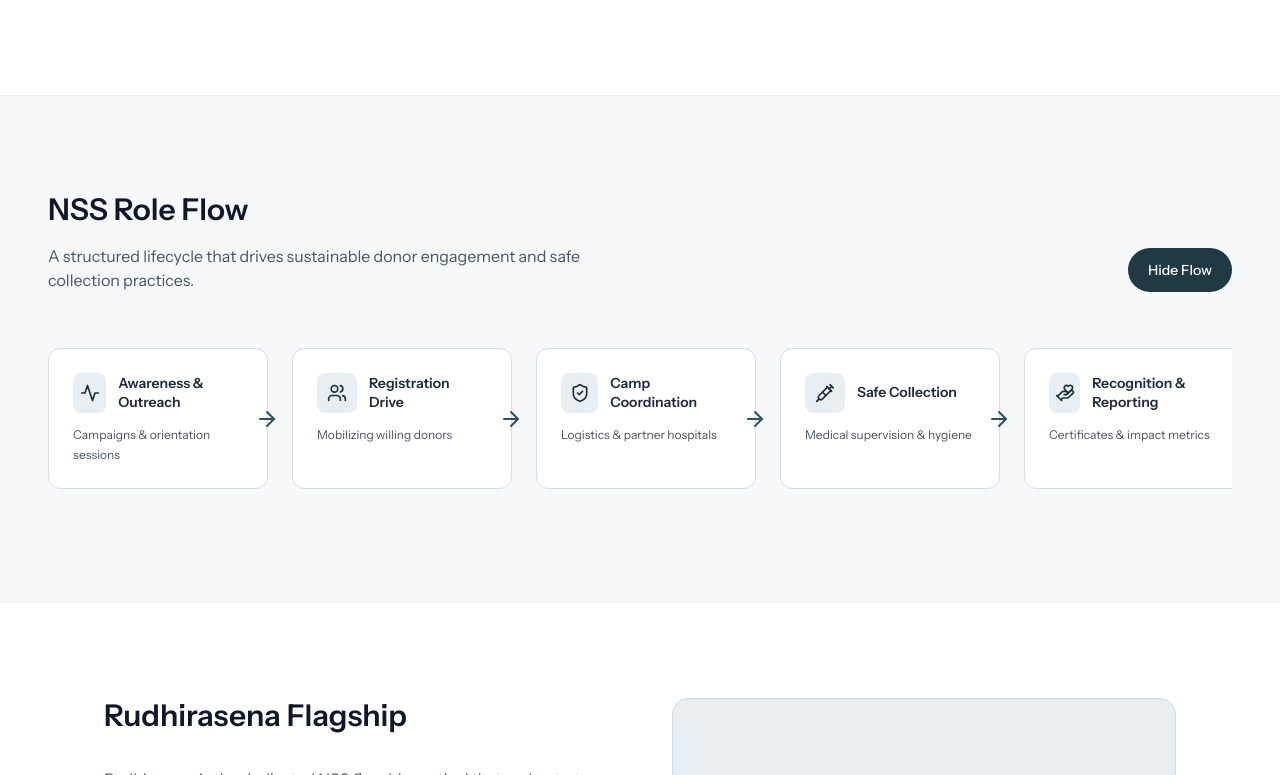
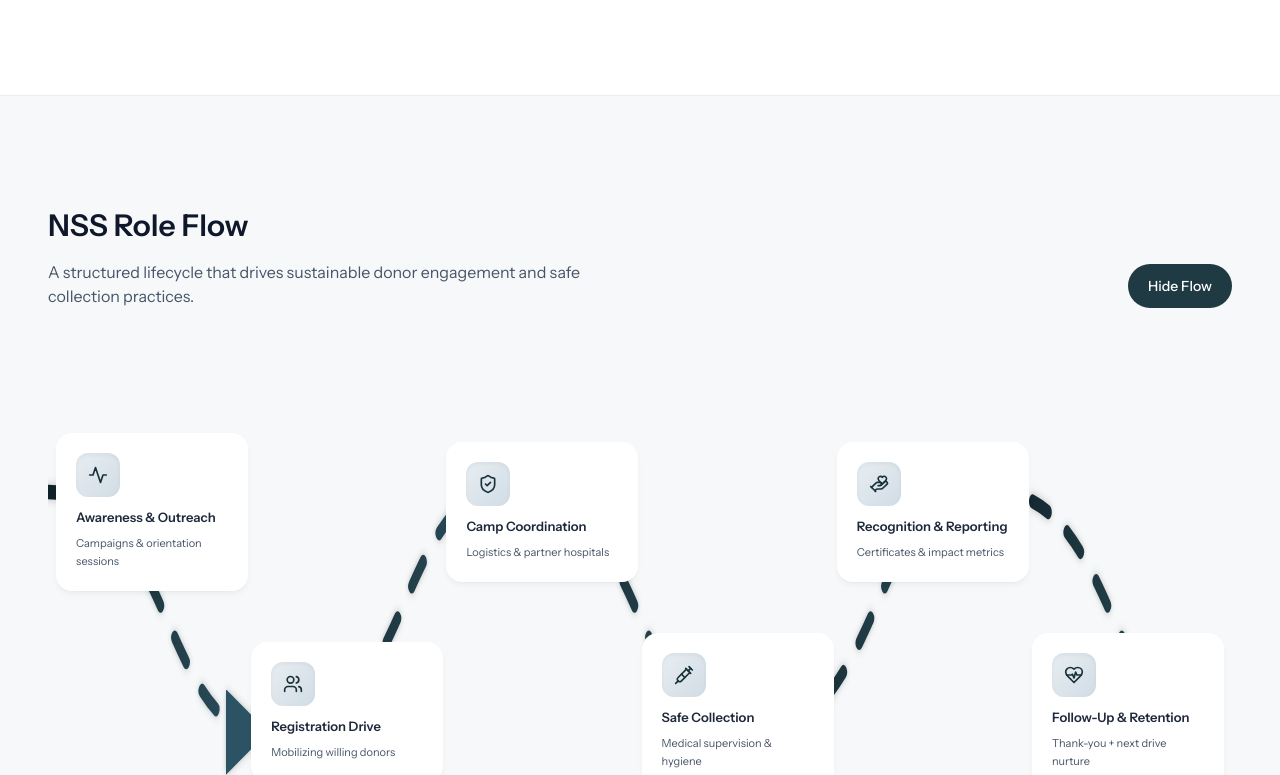
Before and after one commit to zidduhhere/nss-project, a React (Vite) app: page /blood-donation in a window 1280 px wide. Shown: the part 1585-2360 px from the top of the page. Built offline with nearby package versions, Linux system fonts and the light colour scheme.

Commit message:
Erorr fixed

```diff
--- a/src/routes/routeConfig.tsx
+++ b/src/routes/routeConfig.tsx
@@ -1,4 +1,4 @@
-import HomePage from '@/views/home/HomePage';
+import HomePage from '@/views/home/HomeView';
 import { AboutView, BloodDonationView, TreeTagView, LoginView, RegisterView, BlogView, WebsiteTeamView, ContactView } from '@/views';
 import StudentDashboard from '@/components/student/StudentDashboard';
 import FacultyDashboard from '@/components/faculty/FacultyDashboard';
--- a/src/views/blood-donation/sections/FlowSection.tsx
+++ b/src/views/blood-donation/sections/FlowSection.tsx
@@ -1,5 +1,5 @@
 import { useState } from 'react';
-import { Activity, Users, ShieldCheck, Syringe, HandHeart, HeartPulse, ArrowRight } from 'lucide-react';
+import { Activity, Users, ShieldCheck, Syringe, HandHeart, HeartPulse } from 'lucide-react';
 
 export const BloodFlowSection = () => {
     const [showFlow, setShowFlow] = useState(true);
@@ -11,10 +11,13 @@ export const BloodFlowSection = () => {
         { title: 'Recognition & Reporting', icon: <HandHeart className="h-5 w-5" />, desc: 'Certificates & impact metrics' },
         { title: 'Follow-Up & Retention', icon: <HeartPulse className="h-5 w-5" />, desc: 'Thank-you + next drive nurture' },
     ];
+    // Helper to compute start/end Y positions for segments (percentage of SVG height)
+    const getY = (index: number) => (index % 2 === 0 ? 25 : 75);
+
     return (
-        <section className="py-24 bg-nss-50">
+        <section className="py-28 bg-nss-50">
             <div className="max-w-7xl mx-auto px-6 lg:px-12">
-                <div className="flex flex-col md:flex-row md:items-end md:justify-between gap-8 mb-14">
+                <div className="flex flex-col md:flex-row md:items-end md:justify-between gap-8 mb-16">
                     <div className="space-y-4 max-w-xl">
                         <h2 className="text-3xl font-semibold text-secondary-900">NSS Role Flow</h2>
                         <p className="text-secondary-600">A structured lifecycle that drives sustainable donor engagement and safe collection practices.</p>
@@ -22,19 +25,82 @@ export const BloodFlowSection = () => {
                     <button onClick={() => setShowFlow(!showFlow)} className="px-5 py-3 rounded-full bg-nss-600 text-white text-sm font-medium hover:bg-nss-700 transition">{showFlow ? 'Hide Flow' : 'Show Flow'}</button>
                 </div>
                 {showFlow && (
-                    <div className="overflow-x-auto pb-4">
-                        <div className="min-w-[900px] flex items-stretch gap-6">
+                    <div className="relative hidden md:block h-[480px] select-none">
+                        {/* Per-segment SVG connectors */}
+                        {flowSteps.slice(0, -1).map((_, i) => {
+                            const segmentWidth = 100 / (flowSteps.length - 1); // percent of container width
+                            const left = `${i * segmentWidth}%`;
+                            const width = `${segmentWidth}%`;
+                            const startY = getY(i);
+                            const endY = getY(i + 1);
+                            const endX = 90; // stop before full width so arrow is not hidden under next card
+                            const gradientId = `flowGradient-${i}`;
+                            const markerId = `arrowHead-${i}`;
+                            return (
+                                <svg
+                                    key={i}
+                                    className="absolute top-0 h-full z-0 pointer-events-none"
+                                    style={{ left, width }}
+                                    viewBox="0 0 100 100"
+                                    preserveAspectRatio="none"
+                                >
+                                    <defs>
+                                        <linearGradient id={gradientId} x1="0%" y1="0%" x2="100%" y2="0%">
+                                            <stop offset="0%" stopColor="#0F2027" />
+                                            <stop offset="50%" stopColor="#203A43" />
+                                            <stop offset="100%" stopColor="#2C5364" />
+                                        </linearGradient>
+                                        <marker id={markerId} markerWidth="6" markerHeight="6" refX="5" refY="3" orient="auto" markerUnits="strokeWidth">
+                                            <path d="M0,0 L6,3 L0,6 z" fill="#2C5364" />
+                                        </marker>
+                                    </defs>
+                                    <path
+                                        d={`M0,${startY} C50,${startY} 50,${endY} ${endX},${endY}`}
+                                        fill="none"
+                                        stroke={`url(#${gradientId})`}
+                                        strokeWidth={3}
+                                        strokeDasharray="7 9"
+                                        markerEnd={`url(#${markerId})`}
+                                        strokeLinecap="round"
+                                        strokeLinejoin="round"
+                                        style={{ filter: 'drop-shadow(0 0 1px rgba(12,26,31,0.25))' }}
+                                    />
+                                </svg>
+                            );
+                        })}
+                        {/* Flow Cards */}
+                        <div className="absolute inset-0 flex justify-between items-center px-2 z-10">
                             {flowSteps.map((step, i) => (
-                                <div key={i} className="relative flex-1 bg-white rounded-xl border border-nss-200 p-6 flex flex-col min-w-[220px]">
+                                <div
+                                    key={i}
+                                    className={`w-48 relative bg-white rounded-2xl shadow-md shadow-nss-800/5 ring-1 ring-transparent hover:ring-nss-300/60 transition-all duration-300 p-5 flex flex-col backdrop-blur-sm ${i % 2 === 0 ? 'translate-y-[-100px]' : 'translate-y-[100px]'}`}
+                                >
                                     <div className="flex items-center gap-3 mb-3 text-nss-700 font-medium">
-                                        <div className="w-10 h-10 rounded-lg bg-nss-100 flex items-center justify-center">{step.icon}</div>
-                                        <span className="text-sm leading-snug font-semibold text-secondary-800">{step.title}</span>
+                                        <div className="w-11 h-11 rounded-xl bg-gradient-to-br from-nss-100 to-nss-200 flex items-center justify-center text-nss-700 shadow-inner">
+                                            {step.icon}
+                                        </div>
                                     </div>
-                                    <p className="text-xs text-secondary-600 leading-relaxed flex-1">{step.desc}</p>
-                                    {i < flowSteps.length - 1 && <div className="hidden md:block absolute top-1/2 -right-3 translate-y-[-50%] w-6 h-6 text-nss-500"><ArrowRight className="h-6 w-6" /></div>}
+                                    <h3 className="text-[13px] font-semibold text-secondary-800 leading-snug mb-2">{step.title}</h3>
+                                    <p className="text-[11px] text-secondary-600 leading-relaxed flex-1">{step.desc}</p>
                                 </div>
                             ))}
                         </div>
+                    </div>
+                )}
+                {/* Mobile stacked version (simpler, no curved lines) */}
+                {showFlow && (
+                    <div className="md:hidden space-y-5">
+                        {flowSteps.map((step, i) => (
+                            <div key={i} className="bg-white rounded-xl shadow-sm p-5 flex gap-4">
+                                <div className="w-12 h-12 rounded-lg bg-nss-100 flex items-center justify-center text-nss-700">
+                                    {step.icon}
+                                </div>
+                                <div className="space-y-1">
+                                    <h3 className="text-sm font-semibold text-secondary-800">{step.title}</h3>
+                                    <p className="text-xs text-secondary-600 leading-relaxed">{step.desc}</p>
+                                </div>
+                            </div>
+                        ))}
                     </div>
                 )}
             </div>
```
